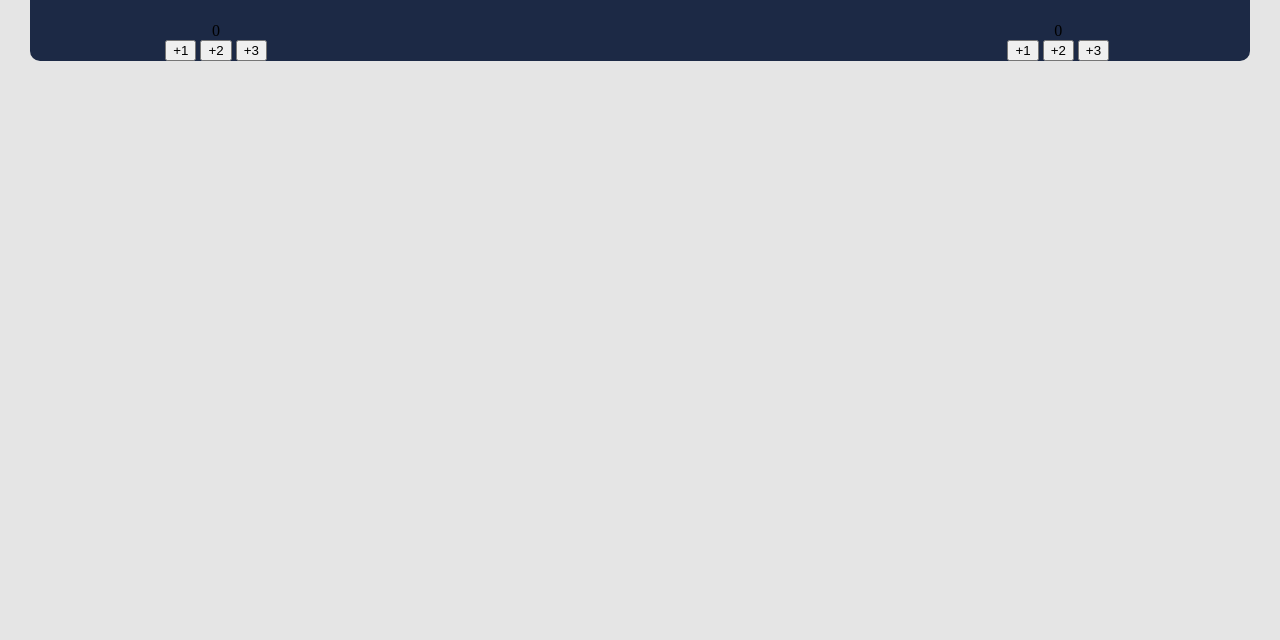
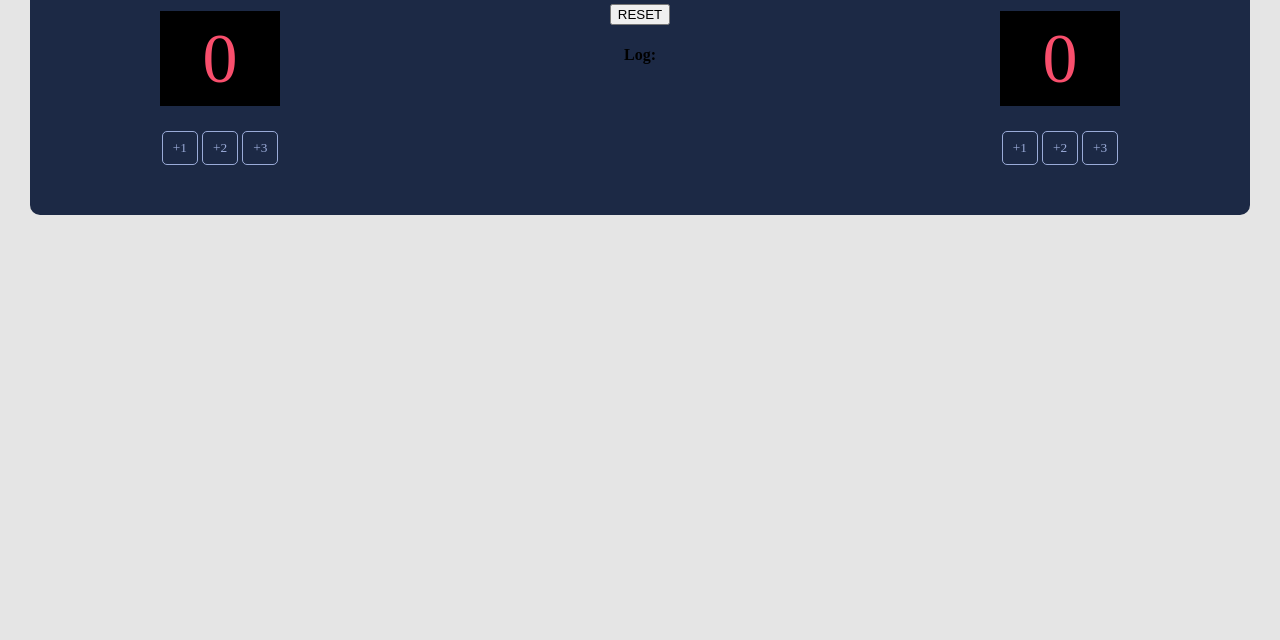
Before and after one commit to Amehlawal/javascript-learning, a plain HTML site: page basketball/index.html in a window 1280 px wide. Shown: the part 160-800 px from the top of the page. Drawn offline with Linux system fonts and the light colour scheme.

Commit message:
styled the buttons

```diff
--- a/basketball/index.css
+++ b/basketball/index.css
@@ -36,9 +36,26 @@ h3{
     margin-inline-end: 0px;
     font-family: 'Times New Roman', Times, serif;
 }
-span{
-    border: 1px solid green;
-    padding: 3px;
-
-
+.num{
+    margin-top: -11px;
+    background: rgb(0,0,0);
+    height: 95px;
+    width: 120px;
+    font-family: 'Cursed Timer ULiL';
+    display: flex;
+    justify-content: center;
+    align-items: center;
+    font-size: 70px;
+    color: #F94F6D;
+    margin-bottom: 25px;
 }
+.font{
+    border: 1.7px solid #9AABD8;
+    padding: 8px 10px;
+    border-radius: 5px;
+    font-family: 'Cursed Timer ULiL';
+    background-color: #1c2945;
+    margin: 0px auto;
+    color: #9AABD8;
+    margin-bottom: 50px;
+}
--- a/basketball/index.html
+++ b/basketball/index.html
@@ -9,23 +9,24 @@
                 <br>
                 <div class="num" id="board1">0</div>
                 <div>
-                    <button onclick="addOne()">+1</button>
-                    <button onclick="addTwo()">+2</button>
-                    <button onclick="addThree()">+3</button>
+                    <button class='font' onclick="addOne()">+1</button>
+                    <button class='font' onclick="addTwo()">+2</button>
+                    <button class="font" onclick="addThree()">+3</button>
                 </div>
             </div>
             <div>
                 <h3 class="word" id="gm">NEW GAME</h3>
+                <button id="nh" onclick="game1()" class="game">RESET</button>
+                <h4>Log:</h4>
             </div>
             <div>
                 <h3 class="word" id="name2" style="color: whitesmoke;">GUEST</h3>
                 <br>
-                <civ class='num' id="board2">0</h2>
-                <br>
+                <div class='num' id="board2">0</div>
                 <div>
-                    <button onclick="addOnei()">+1</button>
-                    <button onclick="addTwoi()">+2</button>
-                    <button onclick="addThreei()">+3</button>
+                    <button class='font' onclick="addOnei()">+1</button>
+                    <button class='font' onclick="addTwoi()">+2</button>
+                    <button class='font' onclick="addThreei()">+3</button>
                 </div>
             </div>
         </div>
```
